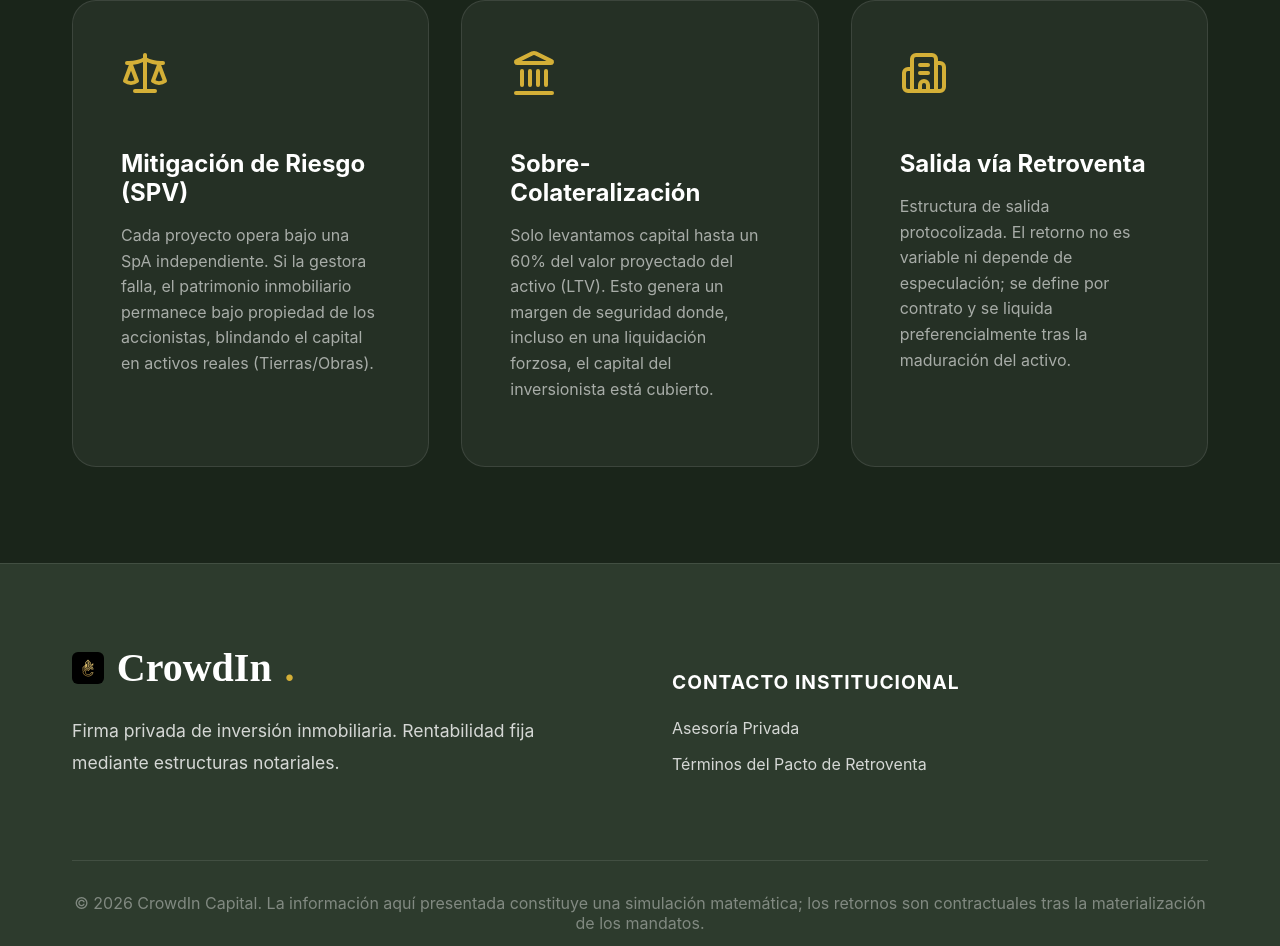
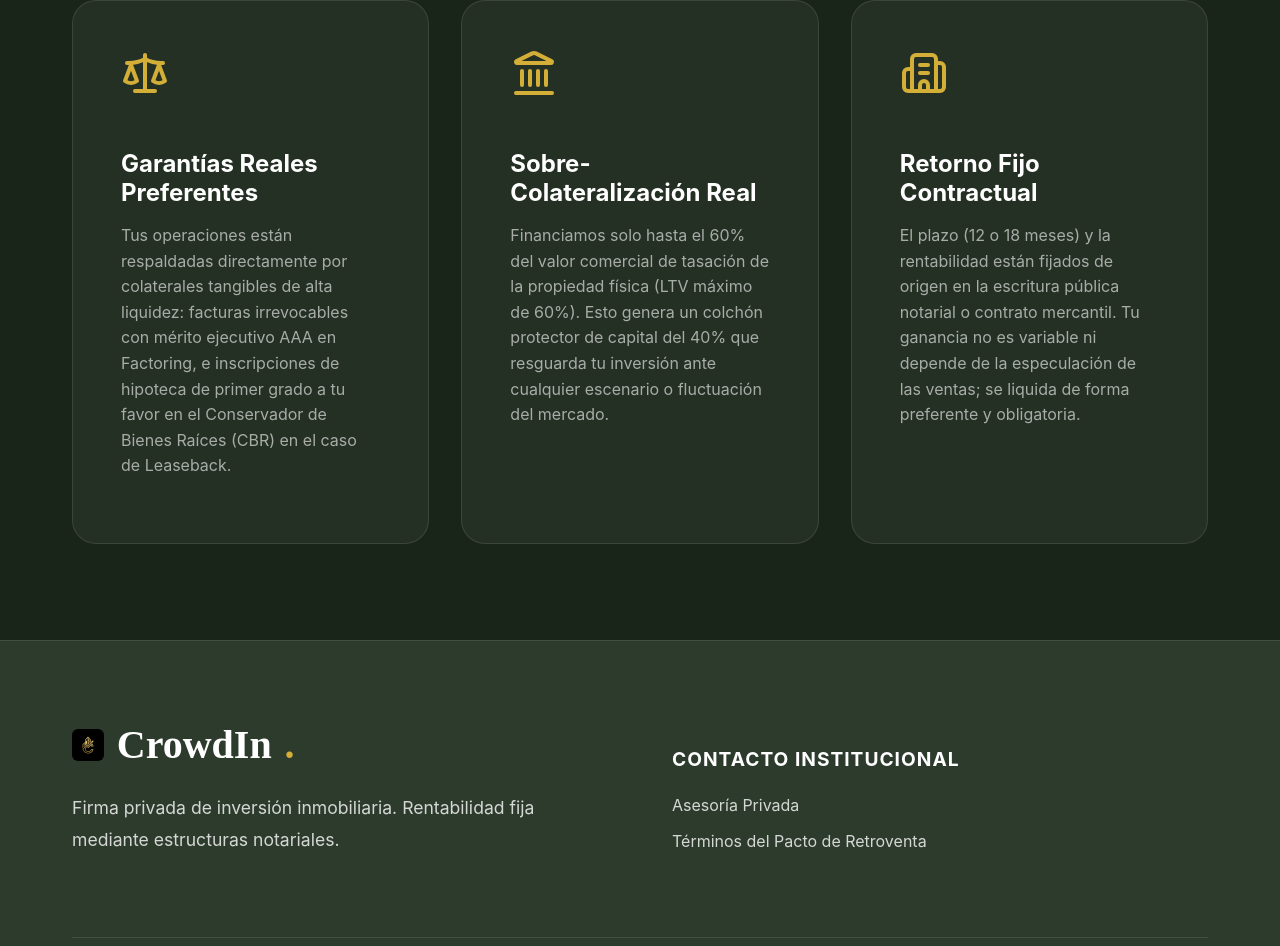
Before and after one commit to Rentapro/CrowdIn, a React (Vite) app: page / in a window 1280 px wide. Shown: the part 4598-5544 px from the top of the page. Built offline with nearby package versions, Linux system fonts and the light colour scheme.

Commit message:
feat: reestructuracion de seccion de blindaje juridico para descartar equity SpA

```diff
--- a/src/App.jsx
+++ b/src/App.jsx
@@ -670,19 +670,19 @@ function App() {
 
           <div style={{ display: 'grid', gridTemplateColumns: 'repeat(auto-fit, minmax(300px, 1fr))', gap: '2rem' }}>
             <div style={{ background: 'rgba(255,255,255,0.05)', padding: '3rem', borderRadius: '24px', border: '1px solid rgba(255,255,255,0.1)' }}>
-            <Scale size={48} color="var(--gold-primary)" style={{ marginBottom: '1.5rem' }} />
-            <h3 style={{ color: 'var(--white)', fontSize: '1.5rem', marginBottom: '1rem' }}>Mitigación de Riesgo (SPV)</h3>
-            <p style={{ color: 'rgba(255,255,255,0.6)', lineHeight: 1.6 }}>Cada proyecto opera bajo una SpA independiente. Si la gestora falla, el patrimonio inmobiliario permanece bajo propiedad de los accionistas, blindando el capital en activos reales (Tierras/Obras).</p>
+              <Scale size={48} color="var(--gold-primary)" style={{ marginBottom: '1.5rem' }} />
+              <h3 style={{ color: 'var(--white)', fontSize: '1.5rem', marginBottom: '1rem' }}>Garantías Reales Preferentes</h3>
+              <p style={{ color: 'rgba(255,255,255,0.6)', lineHeight: 1.6 }}>Tus operaciones están respaldadas directamente por colaterales tangibles de alta liquidez: facturas irrevocables con mérito ejecutivo AAA en Factoring, e inscripciones de hipoteca de primer grado a tu favor en el Conservador de Bienes Raíces (CBR) en el caso de Leaseback.</p>
             </div>
             <div style={{ background: 'rgba(255,255,255,0.05)', padding: '3rem', borderRadius: '24px', border: '1px solid rgba(255,255,255,0.1)' }}>
               <Landmark size={48} color="var(--gold-primary)" style={{ marginBottom: '1.5rem' }} />
-              <h3 style={{ color: 'var(--white)', fontSize: '1.5rem', marginBottom: '1rem' }}>Sobre-Colateralización</h3>
-              <p style={{ color: 'rgba(255,255,255,0.6)', lineHeight: 1.6 }}>Solo levantamos capital hasta un 60% del valor proyectado del activo (LTV). Esto genera un margen de seguridad donde, incluso en una liquidación forzosa, el capital del inversionista está cubierto.</p>
+              <h3 style={{ color: 'var(--white)', fontSize: '1.5rem', marginBottom: '1rem' }}>Sobre-Colateralización Real</h3>
+              <p style={{ color: 'rgba(255,255,255,0.6)', lineHeight: 1.6 }}>Financiamos solo hasta el 60% del valor comercial de tasación de la propiedad física (LTV máximo de 60%). Esto genera un colchón protector de capital del 40% que resguarda tu inversión ante cualquier escenario o fluctuación del mercado.</p>
             </div>
             <div style={{ background: 'rgba(255,255,255,0.05)', padding: '3rem', borderRadius: '24px', border: '1px solid rgba(255,255,255,0.1)' }}>
               <Building2 size={48} color="var(--gold-primary)" style={{ marginBottom: '1.5rem' }} />
-              <h3 style={{ color: 'var(--white)', fontSize: '1.5rem', marginBottom: '1rem' }}>Salida vía Retroventa</h3>
-              <p style={{ color: 'rgba(255,255,255,0.6)', lineHeight: 1.6 }}>Estructura de salida protocolizada. El retorno no es variable ni depende de especulación; se define por contrato y se liquida preferencialmente tras la maduración del activo.</p>
+              <h3 style={{ color: 'var(--white)', fontSize: '1.5rem', marginBottom: '1rem' }}>Retorno Fijo Contractual</h3>
+              <p style={{ color: 'rgba(255,255,255,0.6)', lineHeight: 1.6 }}>El plazo (12 o 18 meses) y la rentabilidad están fijados de origen en la escritura pública notarial o contrato mercantil. Tu ganancia no es variable ni depende de la especulación de las ventas; se liquida de forma preferente y obligatoria.</p>
             </div>
           </div>
         </div>
```
